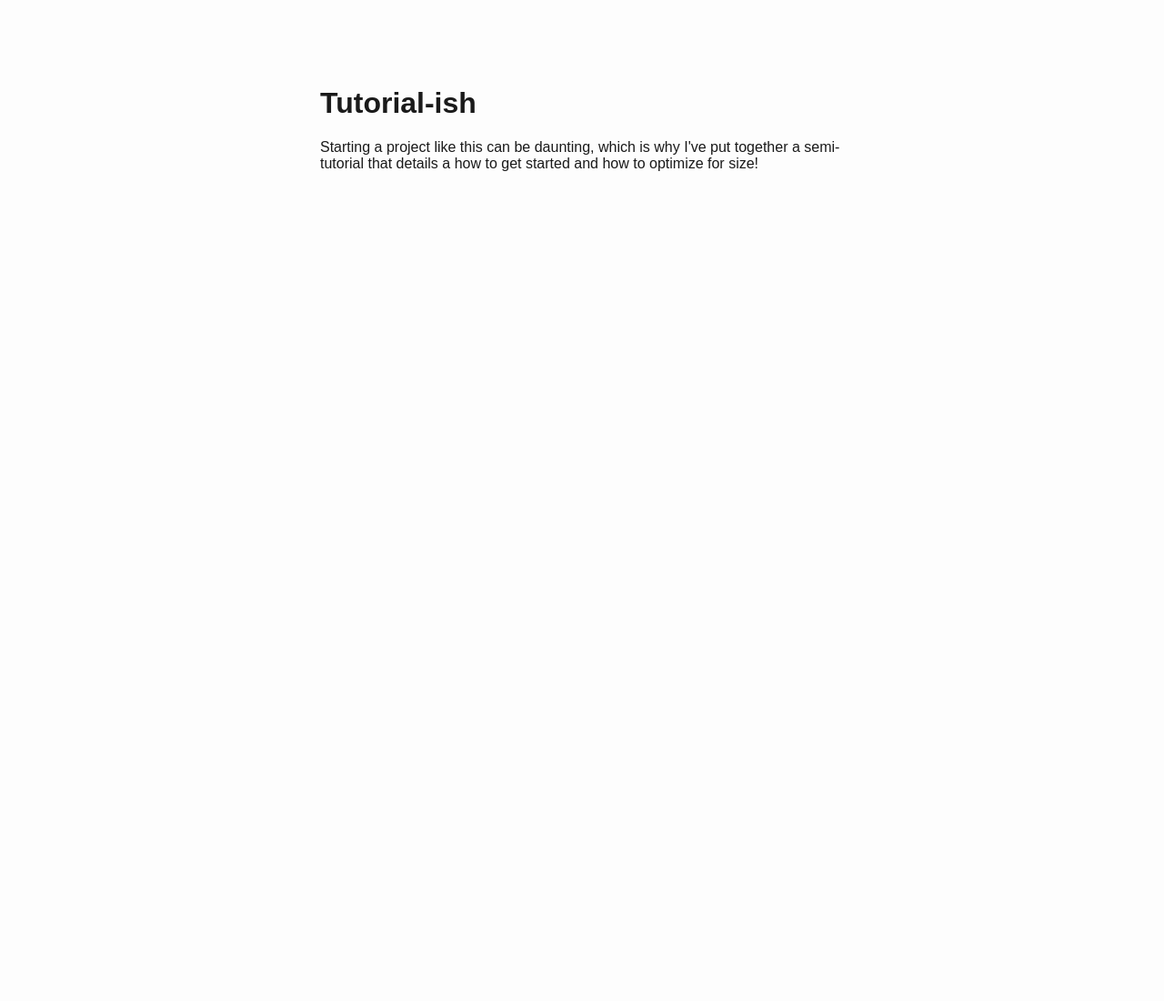
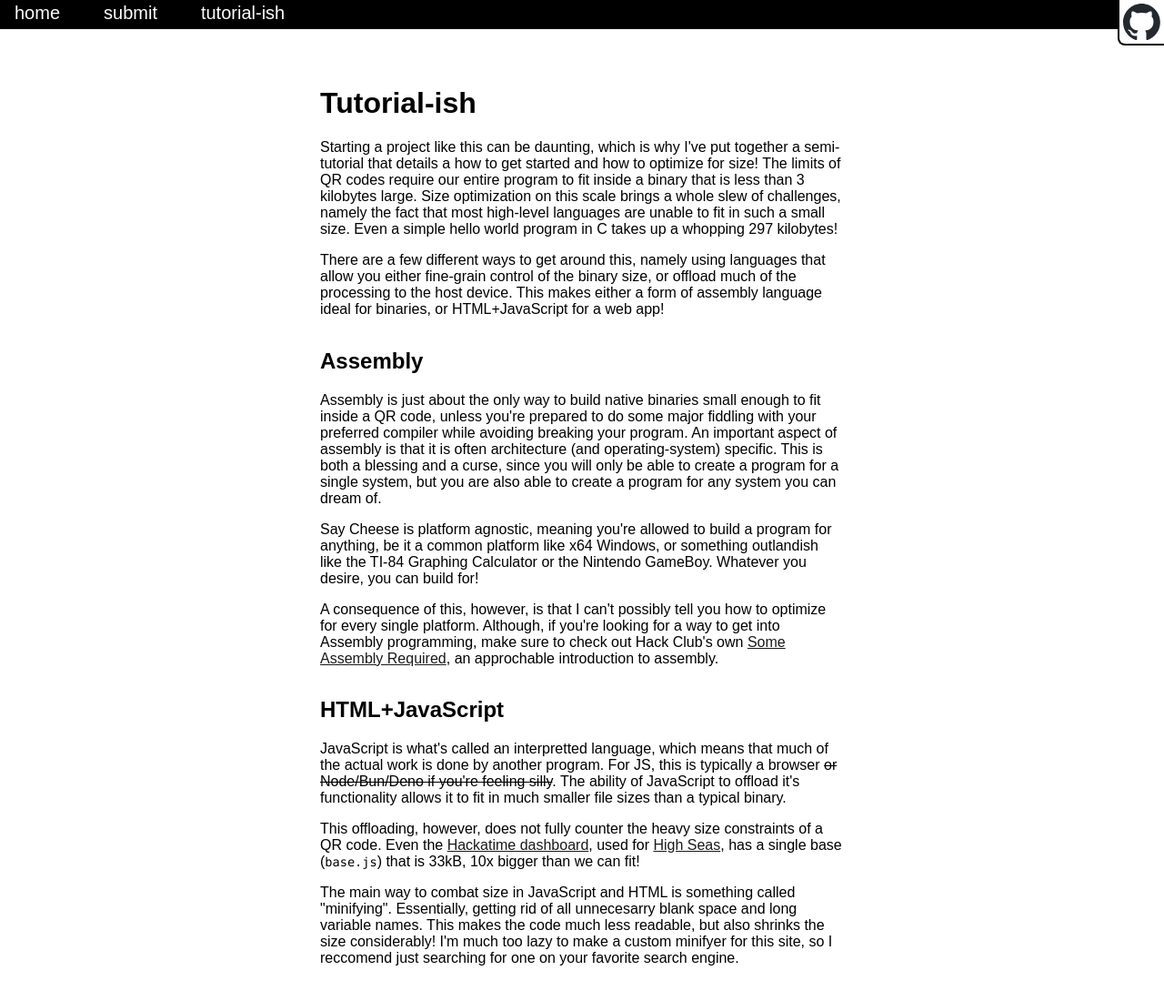
Before and after one commit to The-UnknownHacker/saycheese, a plain HTML site: page tutorial.html in a window 1280 px wide. Shown: the whole page at 91% size. Before the commit the page ends 800 px from the top, so only its background shows below. Drawn offline with Linux system fonts and the light colour scheme.

Commit message:
fix links and finish tutorial

```diff
--- a/nav.css
+++ b/nav.css
@@ -4,7 +4,6 @@ header {
     width: 100%;
     height: 2rem;
     background-color: black;
-
     display: flex;
     flex-direction: row;
     align-items: top;
@@ -25,6 +24,10 @@ header {
     font-size: 1.25rem;
     color: white;
     text-decoration: none;
+}
+
+.navbar-link:visited {
+    color: white;
 }
 
 .navbar-link:link {
--- a/tutorial.html
+++ b/tutorial.html
@@ -4,13 +4,15 @@
   <meta charset="utf-8" />
   <meta name="generator" content="pandoc" />
   <meta name="viewport" content="width=device-width, initial-scale=1.0, user-scalable=yes" />
+  <link rel="stylesheet" href="nav.css">
+    <link rel="stylesheet" href="global.css">
   <title>tutorial</title>
   <style>
     html {
       color: #1a1a1a;
       background-color: #fdfdfd;
     }
-    body {
+    main {
       margin: 0 auto;
       max-width: 36em;
       padding-left: 50px;
@@ -21,11 +23,11 @@
       overflow-wrap: break-word;
       text-rendering: optimizeLegibility;
       font-kerning: normal;
-      font-family: Arial, Helvetica, sans-serif;
     }
+
     @media (max-width: 600px) {
       body {
-        font-size: 18px;
+        font-size: 0.9em;
         padding: 12px;
       }
       h1 {
@@ -39,7 +41,7 @@
       body {
         background-color: transparent;
         color: black;
-        font-size: 18px;
+        font-size: 12pt;
       }
       p, h2, h3 {
         orphans: 3;
@@ -170,9 +172,69 @@
   </style>
 </head>
 <body>
-<h1 id="tutorial-ish">Tutorial-ish</h1>
-<p>Starting a project like this can be daunting, which is why I've put
-together a semi-tutorial that details a how to get started and how to
-optimize for size!</p>
+    <header>
+        <div class="navbar">
+            <a class="navbar-link" href="/">home</a>
+            <a class="navbar-link" href="https://forms.hackclub.com/say-cheese-submission">submit</a>
+            <a class="navbar-link" href="/tutorial.html">tutorial-ish</a>
+
+        </div>
+        <div class="links">
+            <a href="https://github.com/commonkestrel/saycheese" target="_blank">
+                <img src="./static/github-mark.svg">
+            </a>
+        </div>
+    </header>
+    <main>
+        <h1 id="tutorial-ish">Tutorial-ish</h1>
+        <p>Starting a project like this can be daunting, which is why I've put
+        together a semi-tutorial that details a how to get started and how to
+        optimize for size! The limits of QR codes require our entire program to
+        fit inside a binary that is less than 3 kilobytes large. Size
+        optimization on this scale brings a whole slew of challenges, namely the
+        fact that most high-level languages are unable to fit in such a small
+        size. Even a simple hello world program in C takes up a whopping 297
+        kilobytes!</p>
+        <p>There are a few different ways to get around this, namely using
+        languages that allow you either fine-grain control of the binary size,
+        or offload much of the processing to the host device. This makes either
+        a form of assembly language ideal for binaries, or HTML+JavaScript for a
+        web app!</p>
+        <h2 id="assembly">Assembly</h1>
+        <p>Assembly is just about the only way to build native binaries small
+        enough to fit inside a QR code, unless you're prepared to do some major
+        fiddling with your preferred compiler while avoiding breaking your
+        program. An important aspect of assembly is that it is often
+        architecture (and operating-system) specific. This is both a blessing
+        and a curse, since you will only be able to create a program for a
+        single system, but you are also able to create a program for any system
+        you can dream of.</p>
+        <p>Say Cheese is platform agnostic, meaning you're allowed to build a
+        program for anything, be it a common platform like x64 Windows, or
+        something outlandish like the TI-84 Graphing Calculator or the Nintendo
+        GameBoy. Whatever you desire, you can build for!</p>
+        <p>A consequence of this, however, is that I can't possibly tell you how
+        to optimize for every single platform. Although, if you're looking for a
+        way to get into Assembly programming, make sure to check out Hack Club's
+        own <a href="https://github.com/hackclub/some-assembly-required">Some
+        Assembly Required</a>, an approchable introduction to assembly.</p>
+        <h2 id="htmljavascript">HTML+JavaScript</h1>
+        <p>JavaScript is what's called an interpretted language, which means
+        that much of the actual work is done by another program. For JS, this is
+        typically a browser <del>or Node/Bun/Deno if you're feeling silly</del>.
+        The ability of JavaScript to offload it's functionality allows it to fit
+        in much smaller file sizes than a typical binary.</p>
+        <p>This offloading, however, does not fully counter the heavy size
+        constraints of a QR code. Even the <a
+        href="https://waka.hackclub.com">Hackatime dashboard</a>, used for <a
+        href="httpps://highseas.hackclub.com">High Seas</a>, has a single base
+        (<code>base.js</code>) that is 33kB, 10x bigger than we can fit!</p>
+        <p>The main way to combat size in JavaScript and HTML is something
+        called "minifying". Essentially, getting rid of all unnecesarry blank
+        space and long variable names. This makes the code much less readable,
+        but also shrinks the size considerably! I'm much too lazy to make a
+        custom minifyer for this site, so I reccomend just searching for one on
+        your favorite search engine.</p>
+    </main>
 </body>
 </html>
```
Also changed, not shown: gallery.html (+1 -1 lines), index.html (+1 -1 lines), 1 other file.
